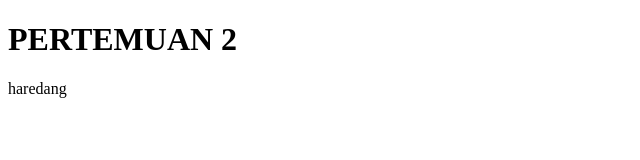
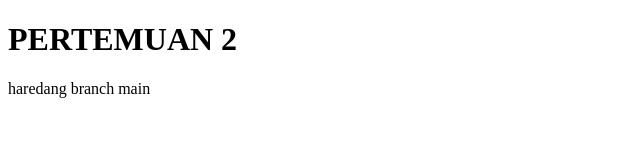
Before and after one commit to ragilpasaribu/pertemuan2, a plain HTML site: page index.html in a window 1280 px wide. Shown: the whole page, without its empty margins (0-640 px from the left). Drawn offline with Linux system fonts and the light colour scheme.

Commit message:
Update index.html

```diff
--- a/index.html
+++ b/index.html
@@ -9,6 +9,7 @@
     <h1>PERTEMUAN 2</h1>
     <p>
       haredang
+      branch main
     </p>
   </body>
 </html>
```
